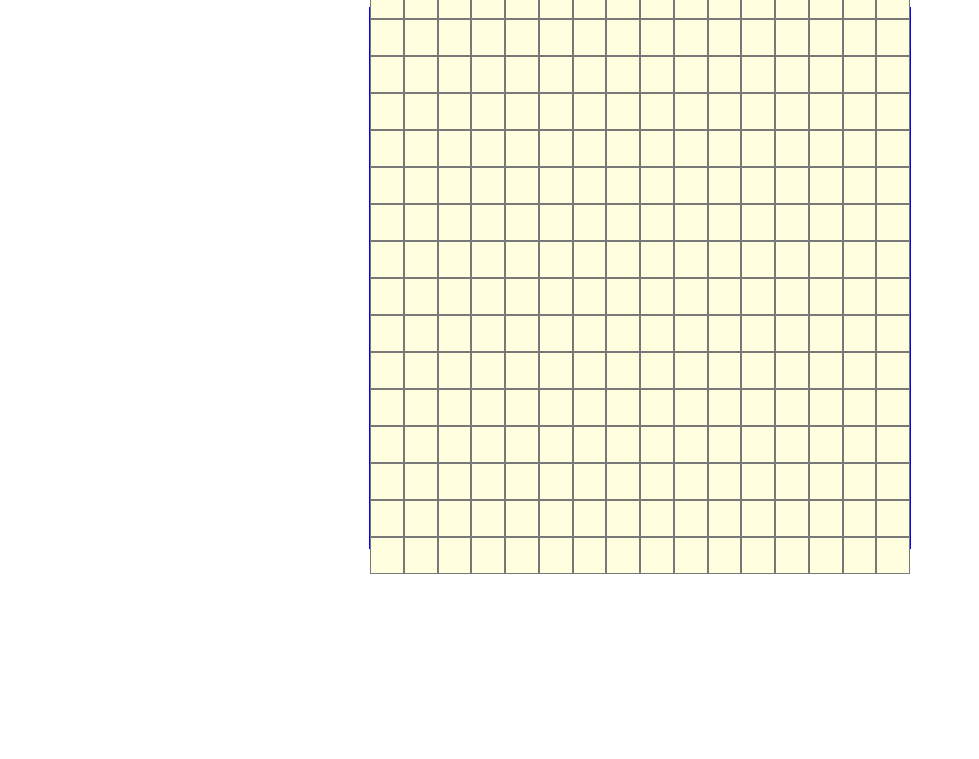
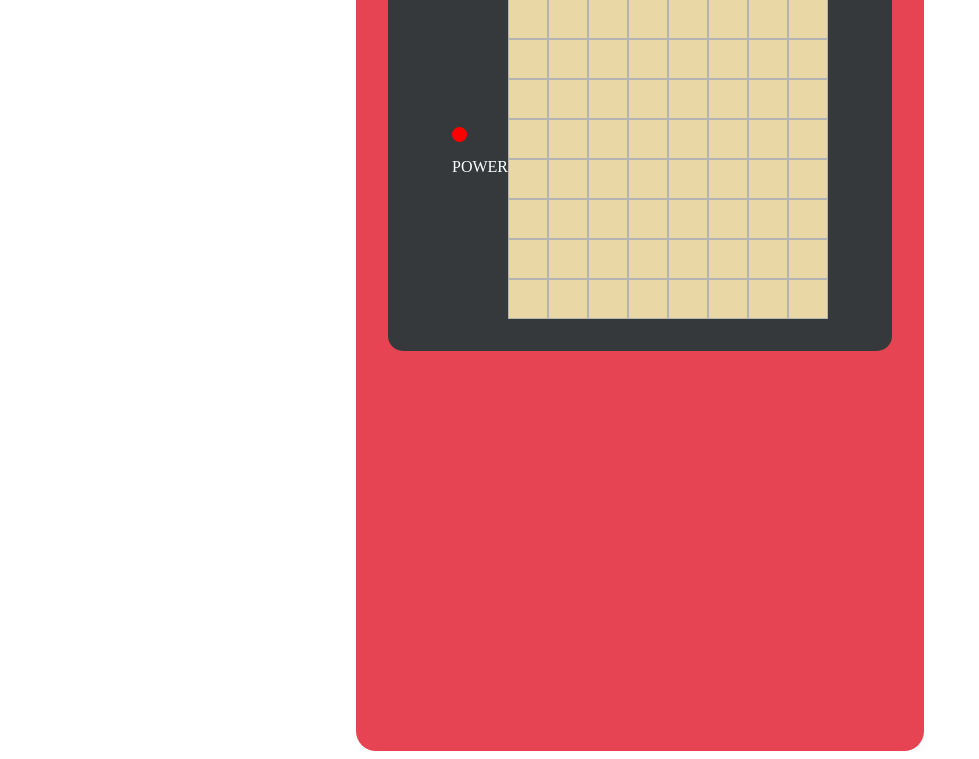
Before and after one commit to filotaxis/Etch-a-sketch, a plain HTML site: page index.html in a window 1280 px wide. Shown: the part 73-832 px from the top of the page, without its empty margins (0-979 px from the left). Before the commit the page ends 800 px from the top, so only its background shows below. Drawn offline with Linux system fonts and the light colour scheme.

Commit message:
trying to replicate a game boy

```diff
--- a/index.html
+++ b/index.html
@@ -9,8 +9,17 @@
     <script src="script.js" defer></script>
 </head>
 <body>
-    <h1>Hola</h1>
 
-    <div class="grid-container"></div>
+    <div class="container">
+        <div class="outer-container">
+            <div class="middle-container">
+                <div class="power-on">
+                    <div class="red-led"></div>
+                    <p>POWER</p>
+                </div>
+                <div class="grid-container"></div>
+            </div>
+        </div>
+    </div>
 </body>
 </html>
--- a/script.js
+++ b/script.js
@@ -6,20 +6,13 @@ function changeColor() {
 
 
 function createGrid(size) {
-    for (let j = 0; j < size; j++){
-        const divRow = document.createElement("div");
-        divRow.classList.add("row");
-        2
-        for (let i = 0; i < size; i++){
-            const divElem = document.createElement("div");
-            divElem.classList.add("element");
-            divElem.addEventListener("mouseover", changeColor);
-            divRow.appendChild(divElem);
-        }
-
-        gridContainer.appendChild(divRow);
+    for (let i = 0; i < size; i++){
+        const divElem = document.createElement("div");
+        divElem.classList.add("element");
+        divElem.addEventListener("mouseover", changeColor);
+        gridContainer.appendChild(divElem);
     }
-
 }
 
-createGrid(16);
+
+createGrid(64);
--- a/style.css
+++ b/style.css
@@ -1,26 +1,57 @@
-.grid-container{
+.container{
     display: flex;
-    flex-direction: column;
     justify-content: center;
     align-items: center;
-    border: 1px solid blue;
-    width: 540px;
-    height: 540px;
-    margin: 0 auto;
 }
 
-div>div{
-        background-color: lightyellow;
+.outer-container {
+    /* box-sizing: border-box; */
+    background-color: #e64453;
+    display: flex;
+    justify-content: center;
+    align-items: center;
+    padding: 2rem;
+    padding-bottom: 25rem;
+    border-radius: 20px;
+}
+.middle-container{
+    /* box-sizing: border-box; */
+    background-color: #35393c;
+    display: flex;
+    justify-content: center;
+    align-items: center;
+    padding: 2rem 4rem;
+    margin: 0;
+    border-radius: 15px;
 }
 
-.row{
-     display: flex;
-    width: 100%;
+.grid-container {
+    /* box-sizing: border-box; */
+    display: flex;
+    flex-wrap: wrap;
+    width: 320px;
+    height: 320px;
+    margin: 0;
+    padding: 0;
+    flex: 1;
 }
 
 .element{
-    border: 1px solid rgb(120, 120, 120);
-    flex: 1;
-    width: 35px;
-    height: 35px;
+    box-sizing: border-box;
+    border: 1px solid rgb(180, 180, 180);
+    background-color: #e9d8a6;
+    width: calc(100%/8);
+    height: calc(100%/8);
+    /* flex: 1, 1, auto; */
+    margin: 0;
 }
+
+.red-led{
+    background-color: red;
+    width: 15px;
+    height: 15px;
+    border-radius: 50%;
+}
+.power-on>p{
+    color: white;
+}
```
